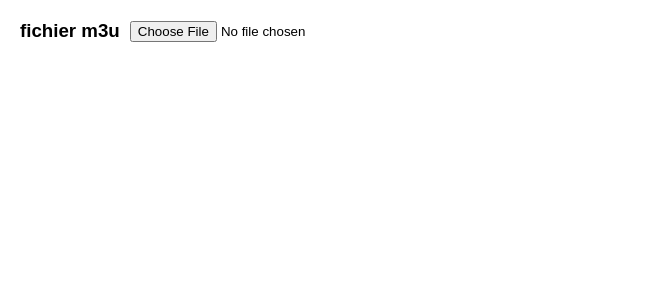
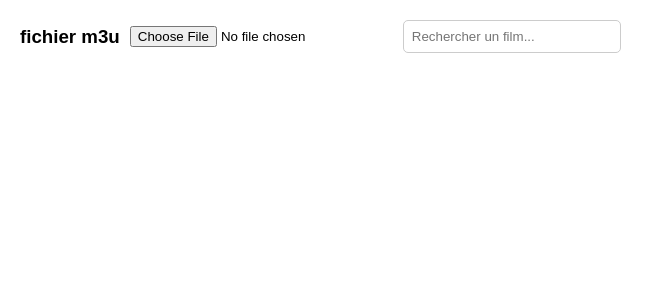
Before and after one commit to ouic/m3u_magicien, a React (Vite) app: page / in a window 1280 px wide. Shown: the top 300 px of the page, without its empty margins (0-664 px from the left). Built offline with nearby package versions, Linux system fonts and the light colour scheme.

Commit message:
search feature

```diff
--- a/src/App.jsx
+++ b/src/App.jsx
@@ -1,10 +1,11 @@
-import React, { useState, useMemo } from 'react';
+import React, { useState, useMemo, useCallback } from 'react';
 
 function App() {
   const [m3uContent, setM3uContent] = useState('');
   const [parsedData, setParsedData] = useState(null);
   const [selectedGroups, setSelectedGroups] = useState({});
   const [filteredUrls, setFilteredUrls] = useState([]);
+  const [searchQuery, setSearchQuery] = useState('');
 
   const parseM3U = (text) => {
     const lines = text.split(/\r?\n/);
@@ -59,6 +60,8 @@ function App() {
           acc[group] = false; // Initialize all groups as unchecked
           return acc;
         }, {}));
+        setSearchQuery(''); // Reset search query when file changes
+        updateFilteredUrls({}, ''); // Update URLs with no groups selected and empty search
       };
       reader.readAsText(file);
     }
@@ -70,21 +73,45 @@ function App() {
       [group]: !selectedGroups[group], // Toggle selection
     };
     setSelectedGroups(updatedSelectedGroups);
-    updateFilteredUrls(updatedSelectedGroups); // Update URLs immediately
+    setSearchQuery(''); // Reset search query when group selection changes
+    updateFilteredUrls(updatedSelectedGroups, ''); // Update URLs with new group selection and empty search
   };
 
-  const updateFilteredUrls = (currentSelectedGroups) => {
+  // useCallback is used to memoize the function and avoid re-creation on every render
+  const updateFilteredUrls = useCallback((currentSelectedGroups, currentSearchQuery) => {
+    let allGroupData = [];
+
+    // Collect data from all groups in parsedData
+    if (parsedData) {
+      Object.keys(parsedData).forEach(groupName => {
+        allGroupData = allGroupData.concat(parsedData[groupName]);
+      });
+    }
+
+
     const selectedGroupNames = Object.keys(currentSelectedGroups).filter(group => currentSelectedGroups[group]);
-    let allGroupData = [];
-    selectedGroupNames.forEach(groupName => {
-      if (parsedData && parsedData[groupName]) {
-        allGroupData = allGroupData.concat(parsedData[groupName]);
-      }
-    });
 
-    const sortedUrls = allGroupData.sort((a, b) => displayFileName(a.name).localeCompare(displayFileName(b.name)));
+    let filteredByGenre = allGroupData;
+    if (selectedGroupNames.length > 0) {
+      filteredByGenre = [];
+      selectedGroupNames.forEach(groupName => {
+        if (parsedData && parsedData[groupName]) {
+          filteredByGenre = filteredByGenre.concat(parsedData[groupName]);
+        }
+      });
+    }
+
+
+    let filteredBySearch = filteredByGenre;
+    if (currentSearchQuery) {
+      filteredBySearch = filteredByGenre.filter(film =>
+        displayFileName(film.name).toLowerCase().includes(currentSearchQuery.toLowerCase())
+      );
+    }
+
+    const sortedUrls = filteredBySearch.sort((a, b) => displayFileName(a.name).localeCompare(displayFileName(b.name)));
     setFilteredUrls(sortedUrls);
-  };
+  }, [parsedData]);
 
 
   const displayGroupName = (groupName) => {
@@ -113,11 +140,25 @@ function App() {
   }, [parsedData]);
 
 
+  const handleSearchChange = (e) => {
+    const query = e.target.value;
+    setSearchQuery(query);
+    updateFilteredUrls(selectedGroups, query); // Update URLs based on search query and current group selection
+  };
+
+
   return (
     <div style={{ fontFamily: 'sans-serif', padding: '20px' }}>
-      <div style={{ display: 'flex', alignItems: 'center' }}>
+      <div style={{ display: 'flex', alignItems: 'center', marginBottom: '20px' }}>
         <h3 style={{ margin: '0 10px 0 0' }}>fichier m3u</h3>
         <input type="file" accept=".m3u" onChange={handleFileChange} />
+        <input
+          type="text"
+          placeholder="Rechercher un film..."
+          style={{ marginLeft: '20px', padding: '8px', borderRadius: '5px', border: '1px solid #ccc', width: '200px' }}
+          value={searchQuery}
+          onChange={handleSearchChange}
+        />
       </div>
 
       {parsedData && (
```
Also changed, not shown: 1 other file (tests, documents, lock files or other folders).
